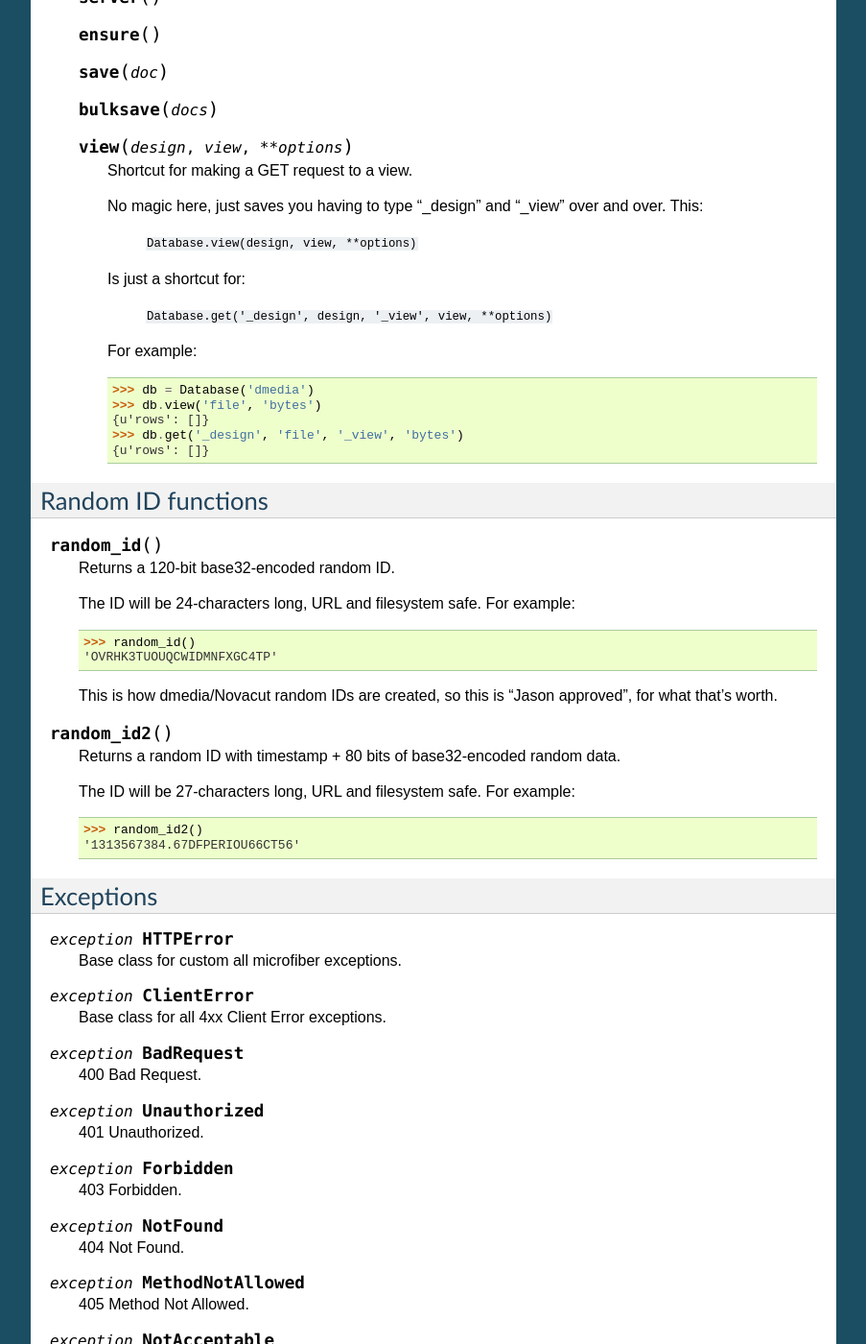
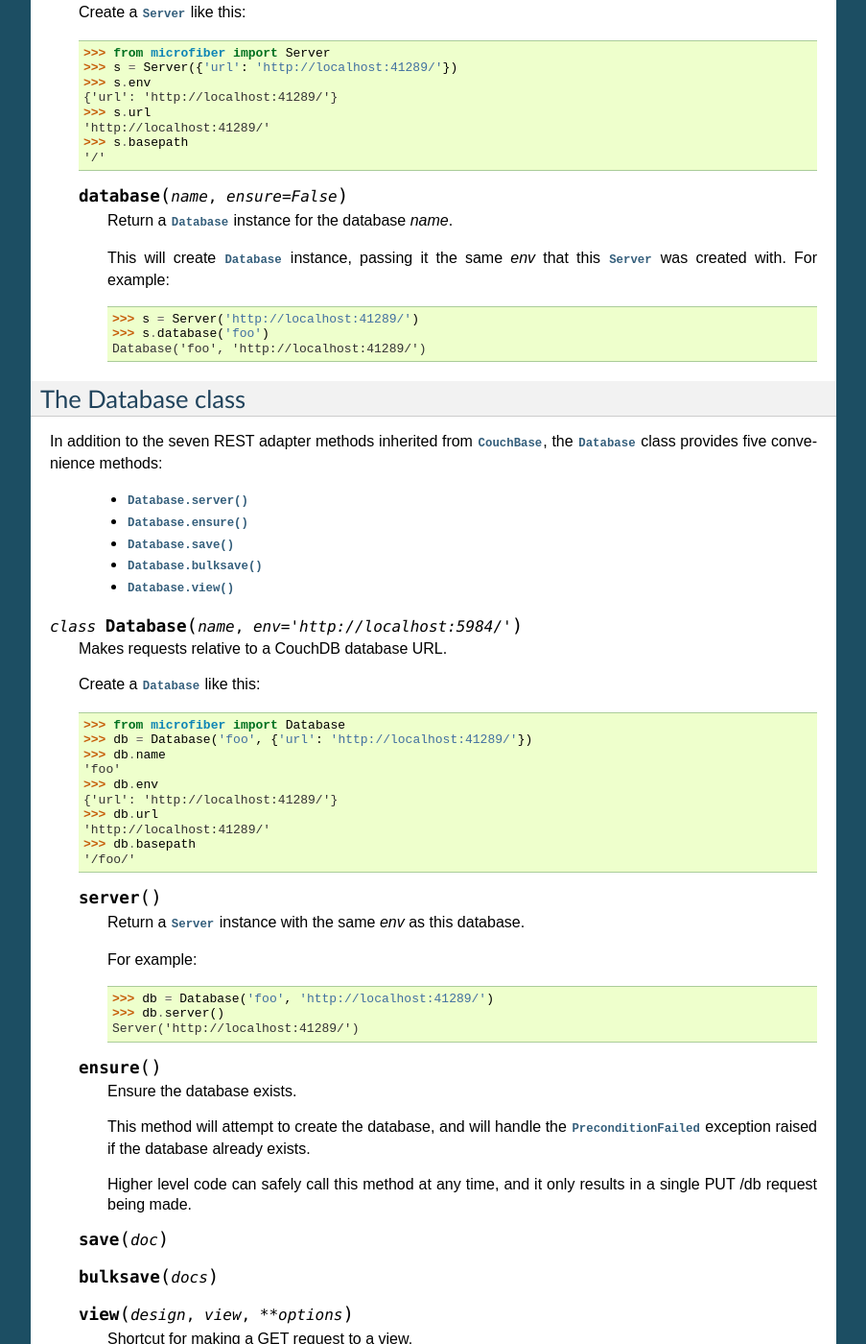
Before and after one commit to json420/microfiber, a Sphinx documentation site: the page built from doc/microfiber.rst, in a window 1280 px wide and 1400 px high, scrolled down 2563 px. Shown: the whole window at 96% size, without its empty margins (198-1101 px from the left). Built offline with Sphinx 7.4.7, drawn with Linux system fonts in a browser that asks for light colours; some of the changed text lies outside the part shown.

Commit message:
More work on Server and Database docs

```diff
--- a/doc/microfiber.rst
+++ b/doc/microfiber.rst
@@ -30,7 +30,7 @@ adapter:
 All these methods are inherited unchanged by the :class:`Server` and
 :class:`Database` classes.
 
-.. class:: CouchBase(env)
+.. class:: CouchBase(env='http://localhost:5984/')
 
 
     .. method:: put(obj, *parts, **options)
@@ -125,7 +125,7 @@ All these methods are inherited unchanged by the :class:`Server` and
         {'rev': '1-d536771b631a30c2ab4c0340adc72570', 'ok': True, 'id': 'bar'}
 
         Note that you don't need any attachment-specific method for DELETE.
-        Just use CouchBase.delete(), like this:
+        Just use :meth:`CouchBase.delete()`, like this:
 
         >>> cb.delete('foo', 'bar', 'baz', rev='1-d536771b631a30c2ab4c0340adc72570')  #doctest: +SKIP
         {'rev': '2-082e66867f6d4d1753d7d0bf08122425', 'ok': True, 'id': 'bar'}
@@ -147,20 +147,93 @@ All these methods are inherited unchanged by the :class:`Server` and
 The Server class
 ================
 
-.. class:: Server(env)
+In addition to the seven REST adapter methods inherited from :class:`CouchBase`,
+the :class:`Server` class provides one convenience method:
+
+    * :meth:`Server.database()`
+
+.. class:: Server(env='http://localhost:5984/')
+
+    Makes requests relative to a CouchDB server URL.
+
+    Create a :class:`Server` like this:
+
+    >>> from microfiber import Server
+    >>> s = Server({'url': 'http://localhost:41289/'})
+    >>> s.env
+    {'url': 'http://localhost:41289/'}
+    >>> s.url
+    'http://localhost:41289/'
+    >>> s.basepath
+    '/'
 
     .. method:: database(name, ensure=False)
+
+        Return a :class:`Database` instance for the database *name*.
+
+        This will create :class:`Database` instance, passing it the same *env*
+        that this :class:`Server` was created with.  For example:
+
+        >>> s = Server('http://localhost:41289/')
+        >>> s.database('foo')
+        Database('foo', 'http://localhost:41289/')
+
+
 
 
 The Database class
 ==================
 
+In addition to the seven REST adapter methods inherited from :class:`CouchBase`,
+the :class:`Database` class provides five convenience methods:
 
-.. class:: Database(name, env)
+    * :meth:`Database.server()`
+    * :meth:`Database.ensure()`
+    * :meth:`Database.save()`
+    * :meth:`Database.bulksave()`
+    * :meth:`Database.view()`
+
+
+.. class:: Database(name, env='http://localhost:5984/')
+
+    Makes requests relative to a CouchDB database URL.
+
+    Create a :class:`Database` like this:
+
+    >>> from microfiber import Database
+    >>> db = Database('foo', {'url': 'http://localhost:41289/'})
+    >>> db.name
+    'foo'
+    >>> db.env
+    {'url': 'http://localhost:41289/'}
+    >>> db.url
+    'http://localhost:41289/'
+    >>> db.basepath
+    '/foo/'
+
 
     .. method:: server()
 
+        Return a :class:`Server` instance with the same *env* as this database.
+
+        For example:
+
+        >>> db = Database('foo', 'http://localhost:41289/')
+        >>> db.server()
+        Server('http://localhost:41289/')
+
+
     .. method:: ensure()
+
+        Ensure the database exists.
+
+        This method will attempt to create the database, and will handle the
+        :exc:`PreconditionFailed` exception raised if the database already
+        exists.
+
+        Higher level code can safely call this method at any time, and it only
+        results in a single PUT /db request being made.
+
 
     .. method:: save(doc)
 
@@ -189,8 +262,8 @@ The Database class
 
 
 
-Random ID functions
-===================
+Functions
+=========
 
 
 .. function:: random_id()
@@ -215,8 +288,6 @@ Random ID functions
 
     >>> random_id2()  #doctest: +SKIP
     '1313567384.67DFPERIOU66CT56'
-
-
 
 
 
```
